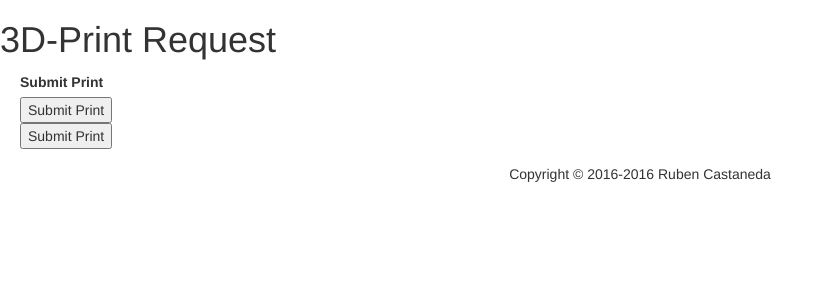
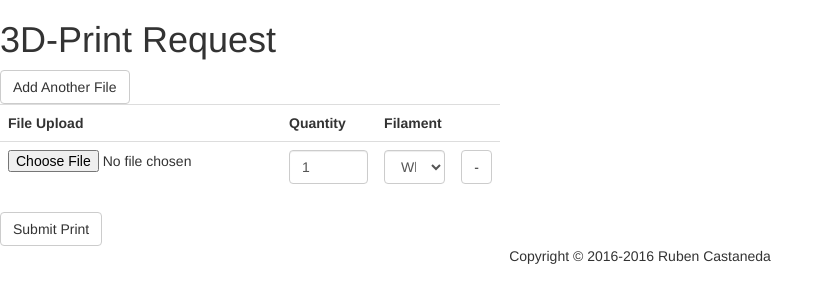
Before and after one commit to RC2K7/3DPrinting, a Flask app: template service/frontend/templates/3dprint/request.html in a window 1280 px wide. Shown: the part 52-355 px from the top of the page, without its empty margins (0-833 px from the left). Run offline with Flask 2, Linux system fonts and the light colour scheme; the template is opened without the code that fills it: values that come from a table or form of the project are taken from there, others are empty; parts of the project's set-up code (start-up, migrations or seed data) failed here and were passed over; some libraries are stand-ins or nearby versions.

Commit message:
Cleaned Code
Added Javascript To Dynamically Add Form Elements

```diff
--- a/public/dist/css/style.css
+++ b/public/dist/css/style.css
@@ -1 +1 @@
-html{box-sizing:border-box}*,*::after,*::before{box-sizing:inherit}.navbar{margin-bottom:20px}#footer>#p{text-align:center}form{margin:12px 20px}
+html{box-sizing:border-box}*,*::after,*::before{box-sizing:inherit}.navbar{margin-bottom:20px}#footer>#p{text-align:center}.req_form{max-width:500px}
--- /dev/null
+++ b/public/dist/js/print.js
@@ -0,0 +1,31 @@
+$(function() {
+    $("div[data-toggle=fieldset]").each(function() {
+        var $this = $(this);
+
+        //Add new entry
+        $this.find("button[data-toggle=fieldset-add-row]").click(function() {
+            var target = $($(this).data("target"))
+            console.log(target);
+            var oldrow = target.find("[data-toggle=fieldset-entry]:last");
+            var row = oldrow.clone(true, true);
+            console.log(row.find(":input")[0]);
+            var elem_id = row.find(":input")[0].id;
+            var elem_num = parseInt(elem_id.replace(/.*-(\d{1,4})-.*/m, '$1')) + 1;
+            row.attr('data-id', elem_num);
+            row.find(":input").each(function() {
+                console.log(this);
+                var id = $(this).attr('id').replace('-' + (elem_num - 1) + '-', '-' + (elem_num) + '-');
+                $(this).attr('name', id).attr('id', id).val('').removeAttr("checked");
+            });
+            oldrow.after(row);
+        }); //End add new entry
+
+        //Remove row
+        $this.find("button[data-toggle=fieldset-remove-row]").click(function() {
+            if($this.find("[data-toggle=fieldset-entry]").length > 1) {
+                var thisRow = $(this).closest("[data-toggle=fieldset-entry]");
+                thisRow.remove();
+            }
+        }); //End remove row
+    });
+});
--- a/service/forms/prints.py
+++ b/service/forms/prints.py
@@ -1,13 +1,16 @@
 from flask_wtf import Form
+from flask_wtf import Form as NoCsrfForm
+from flask_wtf.file import FileField, FileRequired, FileAllowed
 from wtforms import StringField, SubmitField, SelectField, IntegerField, FieldList, FormField
-from wtforms.fields import FileField
 from wtforms.validators import DataRequired, NumberRange
+from ..models.prints import Print
 
-class Print_Entry(Form):
-    file = FileField('File Upload', validators=[DataRequired()])
-    color = SelectField('Color Preference', validators=[DataRequired()], choices=[('w', 'White'), ('b', 'Blue'), ('s', 'Silver')])
-    quantity = IntegerField('Quantity', validators=[DataRequired(), NumberRange(min=1)])
+class Print_Entry(NoCsrfForm):
+    file = FileField('File Upload', validators=[DataRequired(), FileRequired(), FileAllowed(['.stl', '.obj'], "STL and OBJ Files Only!")])
+    quantity = IntegerField('Quantity', validators=[DataRequired(), NumberRange(min=1)], default=1)
+    filament = SelectField('Color Preference', validators=[DataRequired()],
+                           choices=[('w', 'White'), ('b', 'Blue'), ('s', 'Silver')])
 
 class Print_Submission(Form):
-    prints = FieldList(FormField(Print_Entry), 'Prints', min_entries=1)
+    prints = FieldList(FormField(Print_Entry), min_entries=1)
     submit = SubmitField('Submit Print')
--- a/service/frontend/styles/style.scss
+++ b/service/frontend/styles/style.scss
@@ -3,3 +3,7 @@
 @import "partials/footer";
 @import "placeholders";
 @import "mixins";
+
+.req_form {
+    max-width: 500px;
+}
--- a/service/frontend/templates/3dprint/request.html
+++ b/service/frontend/templates/3dprint/request.html
@@ -17,17 +17,35 @@
 
 {% block content %}
     <h1>3D-Print Request</h1>
-        <form>
 
-            <div class="form-group">
-                {{ form.csrf_token }}
-                {% for field in form %}
-                    {% if not loop.first and not loop.last %}
-                        {{ field.label }}
-                        {{ with_errors(field) }}
-                    {% endif %}
-                {% endfor %}
-                {{ form.submit }}
+    <div class="req_form">
+        <form action="{{ url_for('3dprint.request') }}" method="POST">
+            {{ form.csrf_token }}
+            <div data-toggle="fieldset" id="print-fieldset">
+                <button class="btn btn-default" type="button" data-toggle="fieldset-add-row" data-target="#print-fieldset">Add Another File</button>
+
+                <table class="table table-compact">
+                    <tr>
+                        <th>File Upload</th>
+                        <th>Quantity</th>
+                        <th>Filament</th>
+                        <th></th>
+                    </tr>
+                    {% for print in form.prints %}
+                        <tr data-toggle="fieldset-entry" class="form-group">
+                            <td>{{ print.file }}</td>
+                            <td>{{ print.quantity(class="form-control") }}</td>
+                            <td>{{ print.filament(class="form-control") }}</td>
+                            <td><button class="btn btn-default" type="button" data-toggle="fieldset-remove-row" id="prints-{{loop.index0}}-remove">-</button></td>
+                        </tr>
+                    {% endfor %}
+                </table>
             </div>
+            {{ form.submit(class="btn btn-default") }}
         </form>
+    </div>
 {% endblock %}
+
+{% block scripts %}
+    <script src="/dist/js/print.js"></script>
+{% endblock %}
--- a/service/frontend/templates/account/edit_profile.html
+++ b/service/frontend/templates/account/edit_profile.html
@@ -1,7 +1,7 @@
 {% extends 'page.html' %}
 
 {% macro with_errors(field) %}
-    <div class="field">
+    <div class="form-group">
     {% if field.errors %}
         {% set css_class = 'has_error ' + kwargs.pop('class', '') %}
         {{ field(class=css_class, **kwargs) }}
@@ -13,7 +13,8 @@
 {% endmacro %}
 
 {% block content %}
-    <form>
+    <!-- Edit Profile Form -->
+    <form action="{{ url_for('account.edit_profile') }}" method="POST">
         <div class="form-group">
         {{ form.csrf_token }}
         {% for field in form %}
--- a/service/models/__init__.py
+++ b/service/models/__init__.py
@@ -1,2 +1,3 @@
 from . import users
 from . import filaments
+from . import prints
```
Also changed, not shown: service/controllers/dddprint.py (+11 -13 lines), service/models/prints.py (added, +8 -0 lines).
